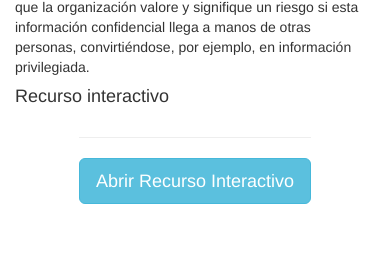
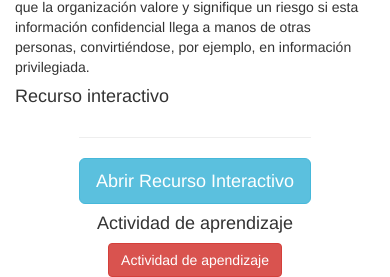
Before and after one commit to azufremercurio/moodleOVA, a PHP site: page /seguridadInformatica/proteccionDatos/ in a window 390 px wide. Shown: the part 603-880 px from the top of the page. Before the commit the page ends 807 px from the top, so only its background shows below. Run offline with PHP 8.4, Linux system fonts and the light colour scheme.

Commit message:
boton de actividd de aprendizaje

```diff
--- a/programs/seguridadInformatica/proteccionDatos/index.php
+++ b/programs/seguridadInformatica/proteccionDatos/index.php
@@ -48,6 +48,17 @@
                         </div>
                     </div>
                 </div>
+
+                <div class="row contentCenter">
+                    <div class="col-sm-6">
+                        <h4>Actividad de aprendizaje</h4>
+                    </div>
+                </div>
+                <div class="row contentCenter">
+                    <div class="col-sm-6">
+                        <button type="button" class="btn btn-danger" >Actividad de apendizaje</button>
+                    </div>
+                </div>
             </div>
         </section>
         <footer>
```
